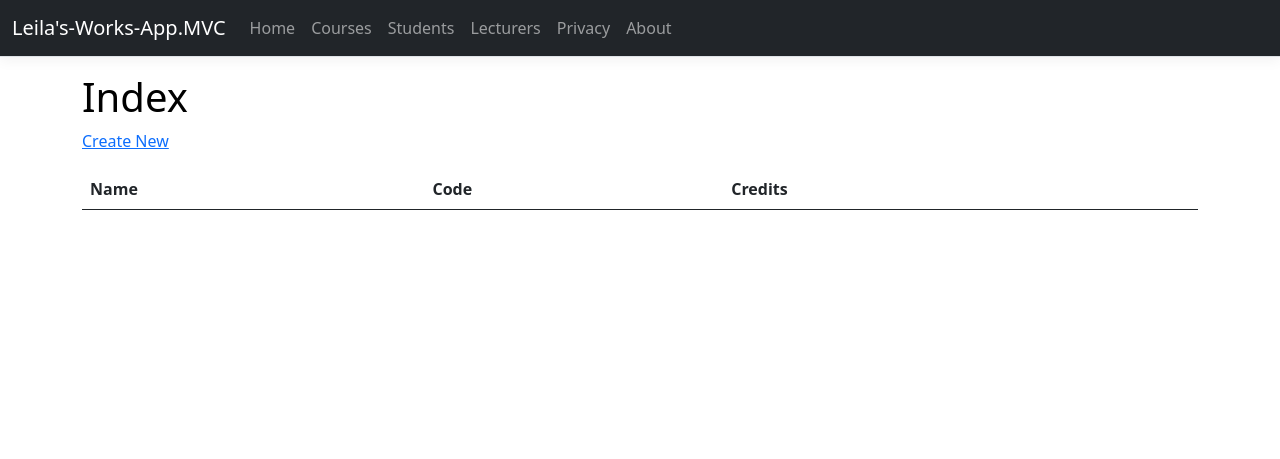
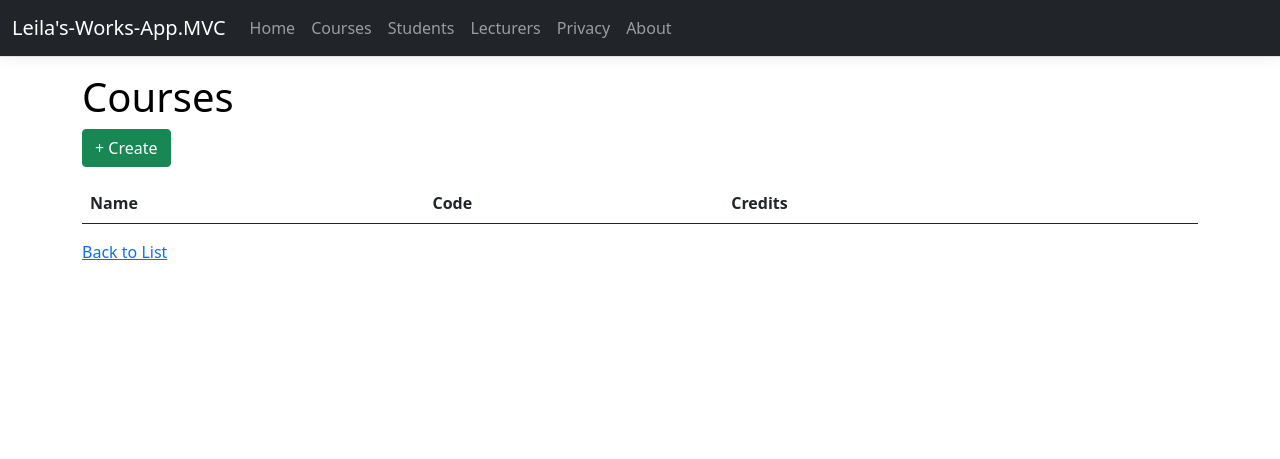
Before and after one commit to luismarano/SchoolManagmentApp.MVC, an ASP.NET Core app: page /Courses in a window 1280 px wide. Shown: the top 459 px of the page. Run offline with ASP.NET Core 8, Linux system fonts and the light colour scheme; lists and menus that the app fills with data are empty; style sheets or scripts are compiled from the project's sources; some libraries are stand-ins or nearby versions.

Commit message:
Using SweetAlert courses delete

```diff
--- a/Views/Courses/Index.cshtml
+++ b/Views/Courses/Index.cshtml
@@ -4,10 +4,10 @@
     ViewData["Title"] = "Index";
 }
 
-<h1>Index</h1>
+<h1>Courses</h1>
 
 <p>
-    <a asp-action="Create">Create New</a>
+    <a asp-action="Create" class="btn btn-success"> + Create </a>
 </p>
 <table class="table">
     <thead>
@@ -25,7 +25,8 @@
         </tr>
     </thead>
     <tbody>
-@foreach (var item in Model) {
+        @foreach (var item in Model)
+        {
             <tr>
                 <td>
                     @Html.DisplayFor(modelItem => item.Name)
@@ -37,11 +38,50 @@
                     @Html.DisplayFor(modelItem => item.Credits)
                 </td>
                 <td>
-                <a asp-action="Edit" asp-route-id="@item.Id">Edit</a> |
-                <a asp-action="Details" asp-route-id="@item.Id">Details</a> |
-                <a asp-action="Delete" asp-route-id="@item.Id">Delete</a>
+                    <a class="btn btn-warning" asp-action="Edit" asp-route-id="@item.Id">Edit</a> |
+                    <a class="btn btn-primary" asp-action="Details" asp-route-id="@item.Id">Details</a> |
+                    <a class="btn btn-danger" asp-action="Delete" asp-route-id="@item.Id">Delete Old</a>
+                    <button data-id="@item.Id" class="btn btn-danger deleteBtn" type="button">Delete</button>
                 </td>
             </tr>
         }
     </tbody>
 </table>
+
+<form asp-action="Delete" id="courseDeleteForm">
+    <input type="hidden" id="courseid" name="Id" />
+    <a asp-action="Index">Back to List</a>
+</form>
+
+
+@section Scripts
+{
+    <script>
+        $(function () {
+            $('.deleteBtn').click(function (e) {
+                Swal.fire(
+                    {
+                        title: "Are you sure?",
+                        text: "You won't be able to revert this!",
+                        icon: "warning",
+                        showCancelButton: true,
+                        confirmButtonColor: "#3085d6",
+                        cancelButtonColor: "#d33",
+                        confirmButtonText: "Yes, delete it!"
+                    }).then((result) => {
+                        if (result.isConfirmed) {
+                            Swal.fire({
+                                title: "Deleted!",
+                                text: "Your file has been deleted.",
+                                icon: "success"
+                            });
+                            var button = $(this);
+                            var id = button.data('id');
+                            $('#courseid').val(id);
+                            $('#courseDeleteForm').submit();
+                        }
+                    });
+            })
+        })
+    </script>
+}
--- a/Views/Shared/_Layout.cshtml
+++ b/Views/Shared/_Layout.cshtml
@@ -25,13 +25,16 @@
                             <a class="nav-link text-grey" asp-area="" asp-controller="Home" asp-action="Index">Home</a>
                         </li>
                         <li class="nav-item">
-                            <a class="nav-link text-grey" asp-area="" asp-controller="Courses" asp-action="Index">Courses</a>
+                            <a class="nav-link text-grey" asp-area="" asp-controller="Courses"
+                                asp-action="Index">Courses</a>
                         </li>
                         <li class="nav-item">
-                            <a class="nav-link text-grey" asp-area="" asp-controller="Students" asp-action="Index">Students</a>
+                            <a class="nav-link text-grey" asp-area="" asp-controller="Students"
+                                asp-action="Index">Students</a>
                         </li>
                         <li class="nav-item">
-                            <a class="nav-link text-grey" asp-area="" asp-controller="Lecturers" asp-action="Index">Lecturers</a>
+                            <a class="nav-link text-grey" asp-area="" asp-controller="Lecturers"
+                                asp-action="Index">Lecturers</a>
                         </li>
                         <li class="nav-item">
                             <a class="nav-link text-grey" asp-area="" asp-controller="Home"
@@ -58,9 +61,10 @@
         </div>
     </footer>
     <script src="~/lib/jquery/dist/jquery.min.js"></script>
+    <script src="https://cdn.jsdelivr.net/npm/sweetalert2@11"></script>
     <script src="~/lib/bootstrap/dist/js/bootstrap.bundle.min.js"></script>
     <script src="~/js/site.js" asp-append-version="true"></script>
-    @await RenderSectionAsync("Scripts", required: false)
+    @await RenderSectionAsync("Scripts", required:false)
 </body>
 
 </html>
```
Also changed, not shown: Views/Courses/Create.cshtml (+11 -4 lines), Views/Courses/Details.cshtml (+6 -6 lines), Views/Courses/Edit.cshtml (+9 -5 lines). Lines whose indentation alone changed are shown as unchanged.
